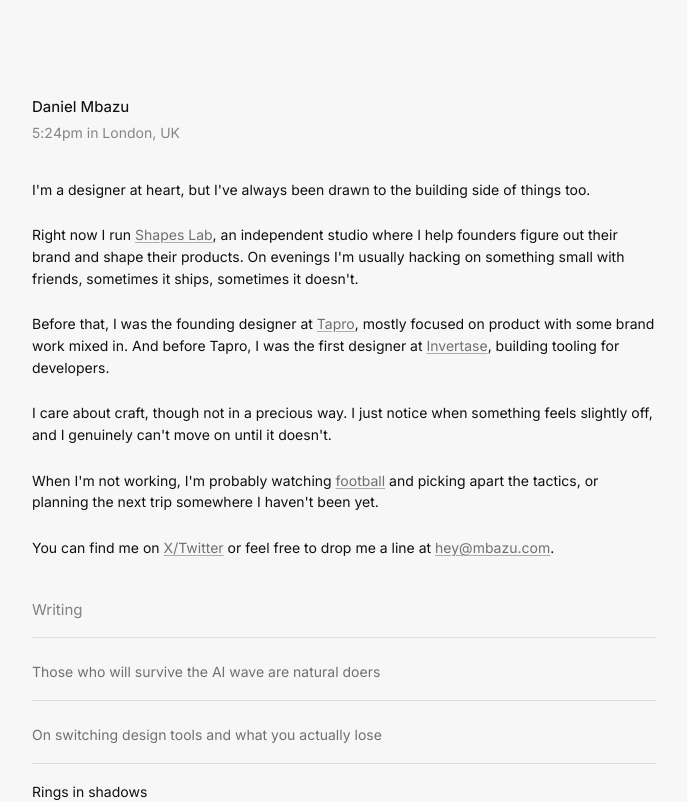
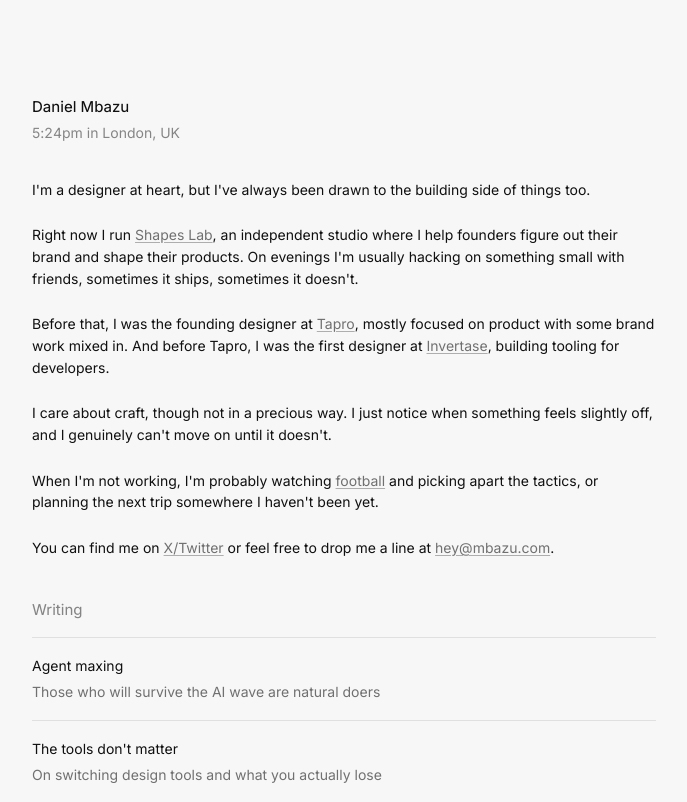
Before and after one commit to Productguy1/mbazu-v2, a React (Vite) app: page / in a window 1280 px wide. Shown: the top 802 px of the page, without its empty margins (296-983 px from the left). Built offline with nearby package versions, Linux system fonts and the light colour scheme.

Commit message:
convert Clock and HoverComp to TypeScript, type props with ReactNode

```diff
--- a/src/App.jsx
+++ b/src/App.jsx
@@ -29,7 +29,7 @@ function App() {
       >
         {post.published ? (
           <a href={post.href}>
-            <p className="text-sm pb-1.5">{post.titttle}</p>
+            <p className="text-sm pb-1.5">{post.title}</p>
             <p className="text-sm text-[#707070]">{post.blurb}</p>
           </a>
         ) : (
--- a/src/Clock.jsx
+++ b/src/Clock.tsx
@@ -1,7 +1,10 @@
 import { useEffect, useState } from "react"
 import { motion, AnimatePresence, useReducedMotion } from "motion/react"
 
-function Digit({ char }) {
+type DigitProps = {
+    char: string
+}
+function Digit({ char }: DigitProps) {
     const reduce = useReducedMotion()
     return (
         <span
@@ -39,7 +42,7 @@ export default function Clock() {
         hour12: true,
     }).formatToParts(now)
 
-    const getPart = (type) => parts.find((p) => p.type === type)?.value ?? ""
+    const getPart = (type: string) => parts.find((p) => p.type === type)?.value ?? ""
 
     const hour = getPart("hour")
     const minute = getPart("minute")
```
Also changed, not shown: src/HoverComp.tsx (renamed from src/HoverComp.jsx, +7 -1 lines), src/FootballLink.tsx (renamed from src/FootballLink.jsx), src/XLink.tsx (renamed from src/XLink.jsx).
